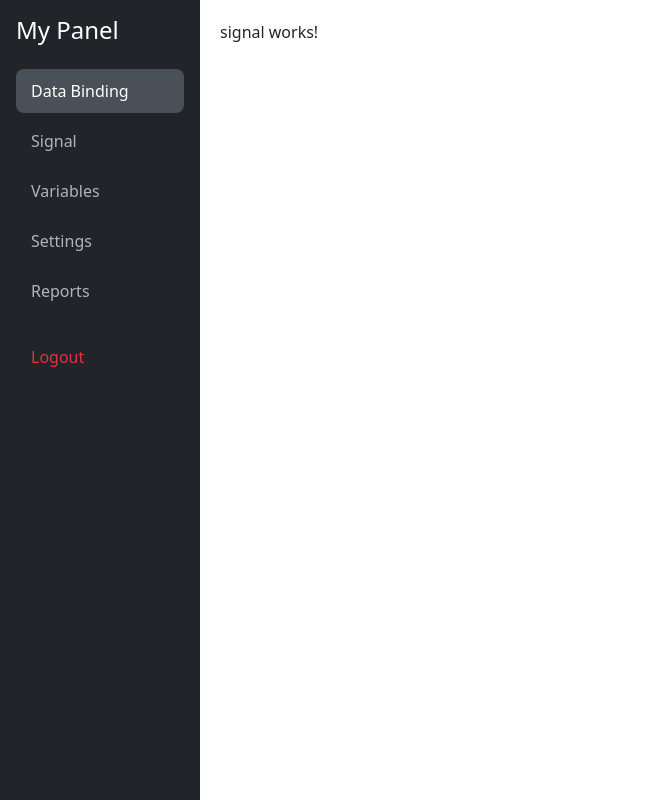
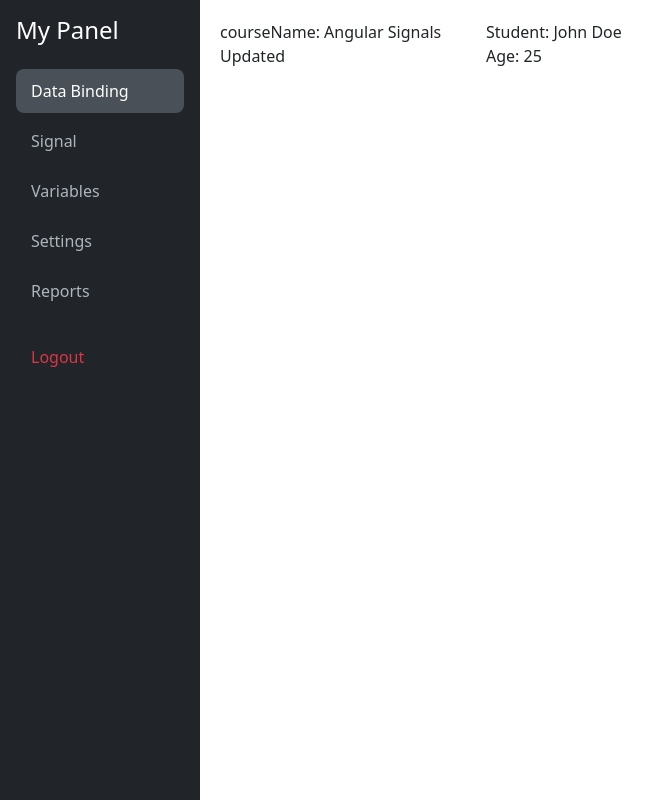
Before and after one commit to Jacobgijah/angular21_tutorial, an Angular app: page /signal in a window 1280 px wide. Shown: the whole page, without its empty margins (0-668 px from the left). Built offline with nearby package versions, Linux system fonts and the light colour scheme.

Commit message:
signals created

```diff
--- a/src/app/components/signal/signal.html
+++ b/src/app/components/signal/signal.html
@@ -1 +1,10 @@
-<p>signal works!</p>
+<div class="row">
+    <div class="col-3">
+        courseName: {{ courseName() }}
+    </div>
+    <div class="col-3">
+        Student: {{ student().name }}
+        <br>
+        Age: {{ student().age }}
+    </div>
+</div>
--- a/src/app/components/signal/signal.ts
+++ b/src/app/components/signal/signal.ts
@@ -1,4 +1,4 @@
-import { Component } from '@angular/core';
+import { Component, signal } from '@angular/core';
 
 @Component({
   selector: 'app-signal',
@@ -6,4 +6,21 @@ import { Component } from '@angular/core';
   templateUrl: './signal.html',
   styleUrl: './signal.css',
 })
-export class Signal {}
+export class Signal {
+  // courseName: string = 'Angular Signals';
+
+  courseName = signal("Angular Signals");
+  student = signal({
+    name: 'John Doe',
+    age: 25,
+    course: 'Angular Signals'
+  });
+
+  constructor() {
+    console.log('Initial courseName:' + this.courseName());
+    setTimeout(() => {
+      this.courseName.set('Angular Signals Updated');
+      console.log('courseName updated to:' + this.courseName());
+    }, 5000);
+  }
+}
```
